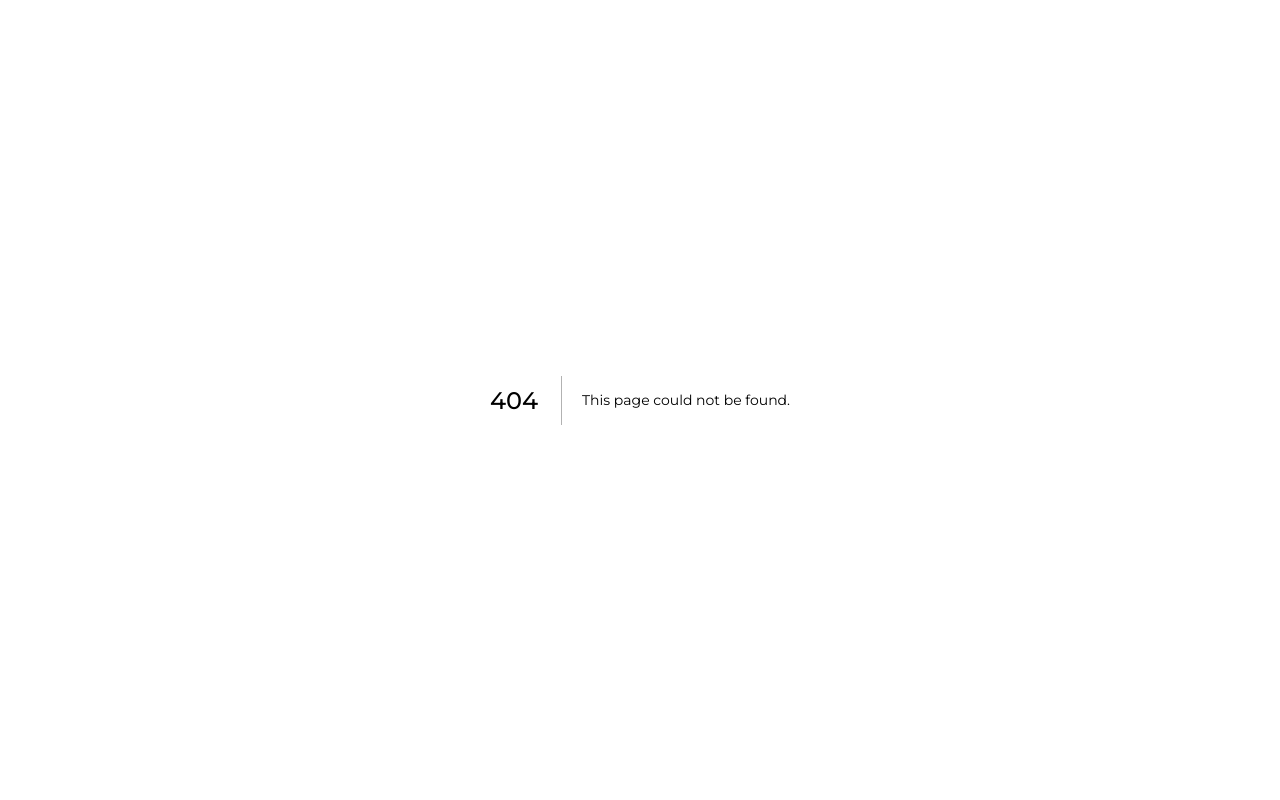
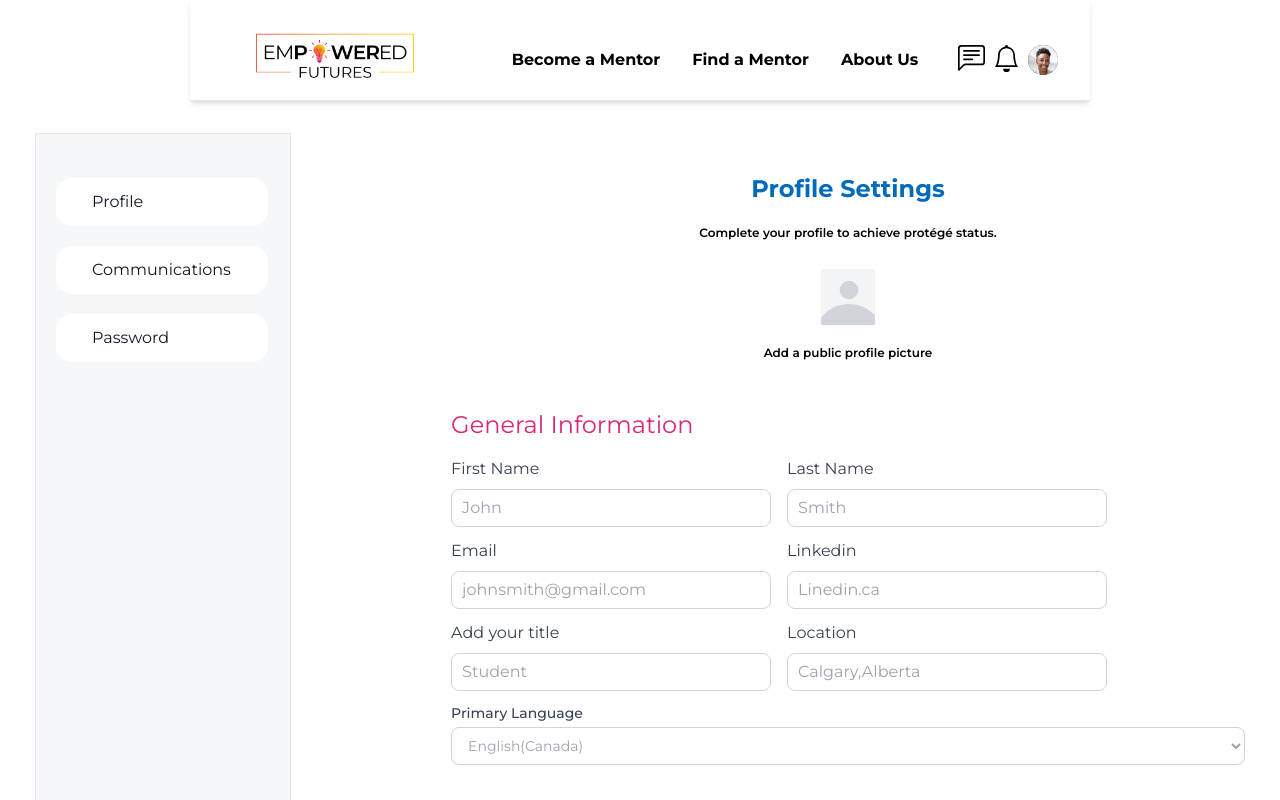
Before and after one commit to JasonXB/EF_Clone, a Next.js app: page /mentor/mentee-settings in a window 1280 px wide. Before the commit this address had no page. Shown: the top 800 px of the page. Built offline with nearby package versions, Linux system fonts and the light colour scheme; what tw-elements would draw is missing.

Commit message:
fix the cprofileSettings component

```diff
--- /dev/null
+++ b/pages/mentor/mentee-settings.tsx
@@ -0,0 +1,12 @@
+import React from 'react';
+import Layout from '../../src/components/Layout';
+import ProfileSettings from '../profileSettings/profile-settings';
+
+
+export default function MenteeSettings() {
+  return (
+    <Layout>
+      <ProfileSettings />
+    </Layout>
+  );
+}
--- a/src/components/Layout.tsx
+++ b/src/components/Layout.tsx
@@ -3,7 +3,7 @@ import Head from 'next/head';
 import Navbar from './header/Navbar';
 import LayoutStyle from '../../styles/Layout.module.css';
 import Footer from './footer/Footer';
-import Profilesettings from '../../pages/profile-settings'
+import Profilesettings from '../../pages/profileSettings/profile-settings'
 type LayoutProps = {
   headTitle?: string;
   children: any;
@@ -20,7 +20,7 @@ const Layout = ({ ...props }: LayoutProps) => {
         <link rel="icon" href="/favicon.ico" />
       </Head>
       <Navbar />
-      <Profilesettings />
+
       <div className={LayoutStyle.content}>
         <main>{props.children}</main>
       </div>
```
Also changed, not shown: pages/profileSettings/profile-settings.tsx (renamed from pages/profile-settings.tsx).
